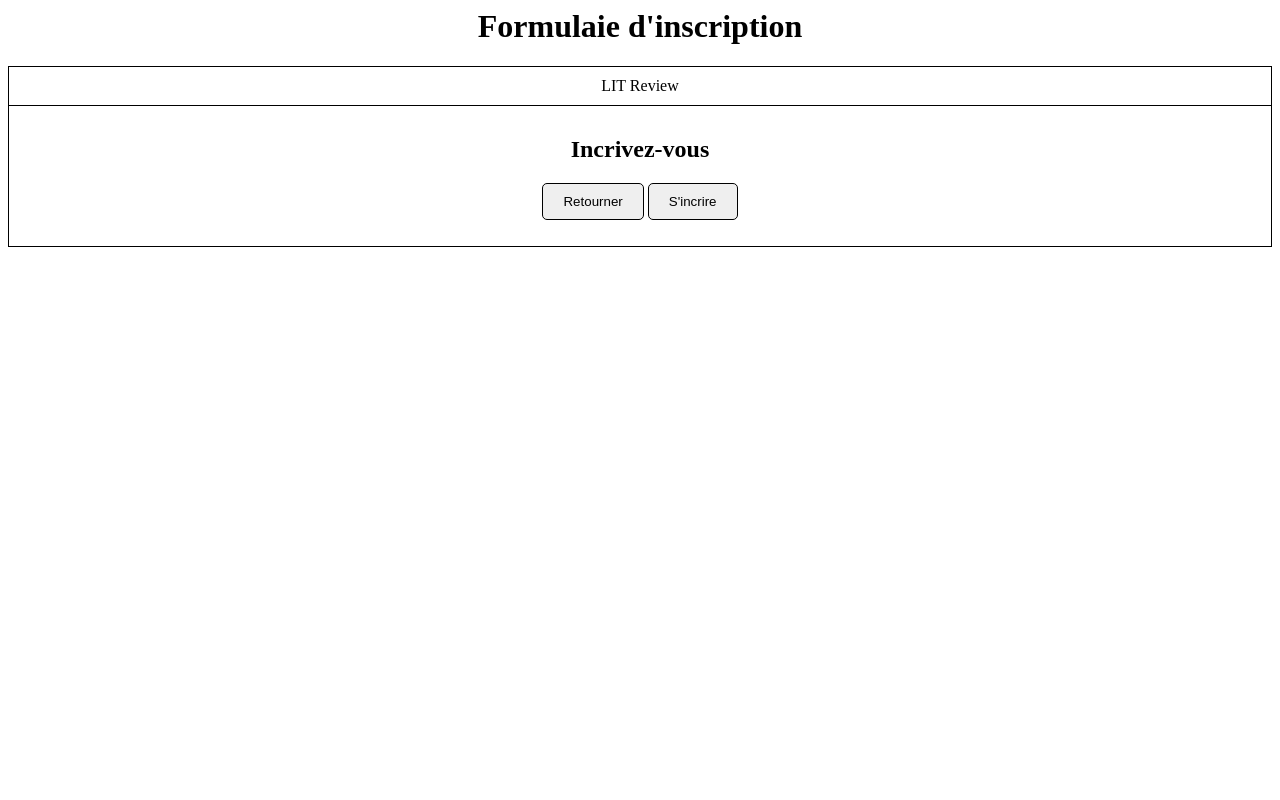
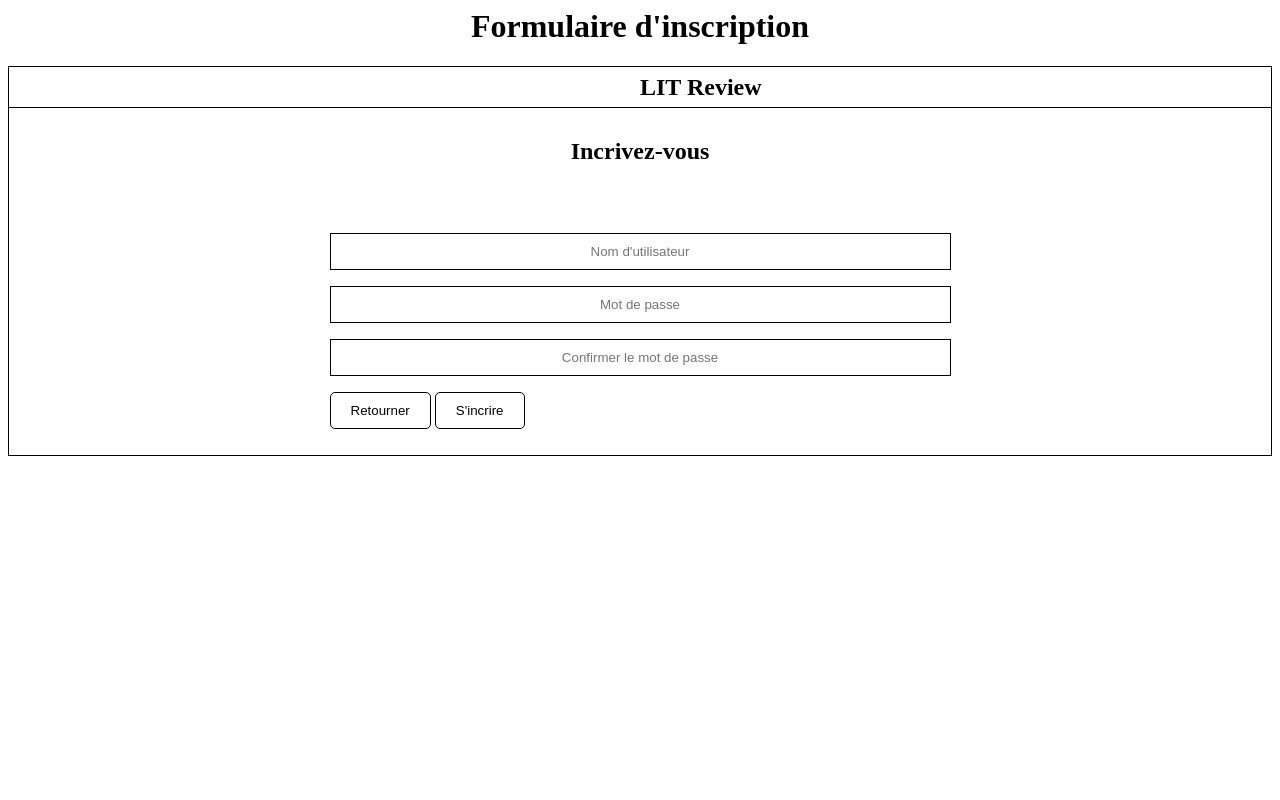
Before and after one commit to PierreBulgare/LITReview, a Django app: page /signup/ in a window 1280 px wide. Run offline with Django 5.2, Linux system fonts and the light colour scheme.

Commit message:
Mise à jour des vues html

```diff
--- a/app/app/static/styles.css
+++ b/app/app/static/styles.css
@@ -1,11 +1,32 @@
+* {
+    color: black;
+}
+
+a {
+    text-decoration: none;
+}
+
 h1 {
     text-align: center;
 }
 
 .header_content, main {
     border: 1px solid black;
-    text-align: center;
     padding: 10px;
+}
+
+.header_content {
+    display: flex;
+    flex-direction: row;
+    justify-content: space-between;
+    align-items: center;
+    position: relative;
+    padding: 20px;
+}
+
+.header_content h2 {
+    left: 50%;
+    position: absolute;
 }
 
 main {
@@ -15,15 +36,24 @@ main {
     border-top: 0px;
 }
 
-.main_content div {
-    flex: 1;
+main > div {
+    display: flex;
+    flex-direction: column;
+    justify-content: center;
+    align-items: center;
+    width: 100%;
 }
 
-button {
+form {
+    width: 50%;
+}
+
+.button {
     border: 1px solid black;
     border-radius: 5px;
     padding: 10px 20px;
     cursor: pointer;
+    background-color: white;
 }
 
 input {
@@ -40,4 +70,13 @@ h1 sub {
 nav {
     display: flex;
     flex-direction: row;
+    align-items: center;
+    gap: 10px;
+    list-style-type: none;
+    position: absolute;
+    right: 1%;
 }
+
+li {
+    cursor: pointer;
+}
--- a/app/app/urls.py
+++ b/app/app/urls.py
@@ -23,6 +23,7 @@ import website.views
 urlpatterns = [
     path('admin/', admin.site.urls),
     path('', authentication.views.login_page, name='login'),
+    path('logout/', authentication.views.logout_page, name='logout'),
     path('signup/', authentication.views.signup_page, name='signup'),
     path('flux/', website.views.flux, name='flux'),
     path('follows/', website.views.follows, name='follows'),
--- a/app/authentication/forms.py
+++ b/app/authentication/forms.py
@@ -14,3 +14,22 @@ class LoginForm(forms.Form):
         super().__init__(*args, **kwargs)
         for field_name, field in self.fields.items():
             field.label = ''
+
+class SignUpForm(forms.Form):
+    username = forms.CharField(
+        max_length=30,
+        widget=forms.TextInput(attrs={'placeholder': "Nom d'utilisateur"})
+    )
+    password = forms.CharField(
+        max_length=30,
+        widget=forms.PasswordInput(attrs={'placeholder': 'Mot de passe'})
+    )
+    confirm_password = forms.CharField(
+        max_length=30,
+        widget=forms.PasswordInput(attrs={'placeholder': 'Confirmer le mot de passe'})
+    )
+
+    def __init__(self, *args, **kwargs):
+        super().__init__(*args, **kwargs)
+        for field_name, field in self.fields.items():
+            field.label = ''
--- a/app/authentication/templates/authentication/login.html
+++ b/app/authentication/templates/authentication/login.html
@@ -3,7 +3,7 @@
 {% block main_content %}
 <div>
     <h2>Incrivez-vous maintenant</h2>
-    <button id="sign-up">S'incrire</button>
+    <a href="{% url 'signup' %}" class="button">S'incrire</a>
 </div>
 <div>
     <h2>Connectez-vous</h2>
@@ -11,7 +11,7 @@
     <form method="post">
         {{ form.as_p }}
         {% csrf_token %}
-        <button type="submit">Se Connecter</button>
+        <button type="submit" class="button">Se Connecter</button>
     </form>
 </div>
 {% endblock main_content %}
--- a/app/authentication/templates/authentication/signup.html
+++ b/app/authentication/templates/authentication/signup.html
@@ -1,5 +1,5 @@
 {% extends "base.html" %}
-{% block page_name %}Formulaie d'inscription{% endblock page_name %}
+{% block page_name %}Formulaire d'inscription{% endblock page_name %}
 {% block main_content %}
 <div>
     <h2>Incrivez-vous</h2>
@@ -7,8 +7,8 @@
     <form method="post">
         {{ form.as_p }}
         {% csrf_token %}
-        <button id="go-back">Retourner</button>
-        <button id="signup" type="submit">S'incrire</button>
+        <button type="button" onclick="window.location.href='{% url 'login' %}'" class="button">Retourner</button>
+        <button id="signup" type="submit" class="button">S'incrire</button>
     </form>
 </div>
 {% endblock main_content %}
--- a/app/authentication/views.py
+++ b/app/authentication/views.py
@@ -1,4 +1,5 @@
-from django.contrib.auth import authenticate, login
+from django.contrib.auth import authenticate, login, logout
+from django.contrib.auth.models import User
 from django.shortcuts import render, redirect
 
 from . import forms
@@ -31,8 +32,42 @@ def login_page(request):
         }
     )
 
+def logout_page(request):
+    logout(request)
+    return redirect('login')
+
 def signup_page(request):
+    form = forms.SignUpForm()
+    message = ''
+    if request.method == 'POST':
+        form = forms.SignUpForm(request.POST)
+
+        if form.is_valid():
+            username=form.cleaned_data['username']
+            password=form.cleaned_data['password']
+            confirm_password=form.cleaned_data['confirm_password']
+            # Vérifie si le nom d'utilisateur est déjà pris
+            if User.objects.filter(username=username).exists():
+                message = "Ce nom d'utilisateur est déjà pris !"
+            else:
+                # Vérifie si les mots de passe correspondent
+                if password != confirm_password:
+                    message = "Les mots de passe ne correspondent pas !"
+                else:
+                    # Crée un nouvel utilisateur
+                    user = User.objects.create_user(
+                        username=username,
+                        password=password
+                    )
+                    # Connecte l'utilisateur
+                    login(request, user)
+                    # Redirige l'utilisateur vers la page d'accueil
+                    return redirect('flux')
     return render(
         request,
-        'authentication/signup.html'
+        'authentication/signup.html',
+        context={
+            'form': form,
+            'message': message
+        }
     )
--- a/app/templates/base.html
+++ b/app/templates/base.html
@@ -9,13 +9,13 @@
         <header>
             <h1>{% block page_name %}{% endblock page_name %}</h1>
             <div class="header_content">
-                LIT Review
+                <h2>LIT Review</h2>
                 <nav>
                     {% if user.is_authenticated %}
-                    <li>Flux</li>
-                    <li>Posts</li>
-                    <li>Abonnements</li>
-                    <li>Se déconnecter</li>
+                    <li><a href="{% url 'flux' %}">Flux</a></li>
+                    <li><a href="{% url 'create_ticket' %}">Posts</a></li>
+                    <li><a href="{% url 'follows' %}">Abonnements</a></li>
+                    <li><a href="{% url 'logout' %}">Se déconnecter</a></li>
                     {% endif %}
                 </nav>
             </div>
--- a/app/website/templates/website/flux.html
+++ b/app/website/templates/website/flux.html
@@ -1,4 +1,10 @@
 {% extends "base.html" %}
 {% block page_name %}Flux{% endblock page_name %}
 {% block main_content %}
+<div>
+    <div>
+<button type="button" onclick="window.location.href='{% url 'create_ticket' %}'" class="button">Demander une critique</button>
+<button type="button" onclick="window.location.href='{% url 'create_standalone_review' %}'" class="button">Créer une critique</button>
+    </div>
+</div>
 {% endblock main_content%}
```
Also changed, not shown: app/website/forms.py (added, +12 -0 lines), app/website/templates/website/follows.html (+8 -0 lines), app/website/views.py (+24 -2 lines), app/authentication/migrations/0001_initial.py (added).
